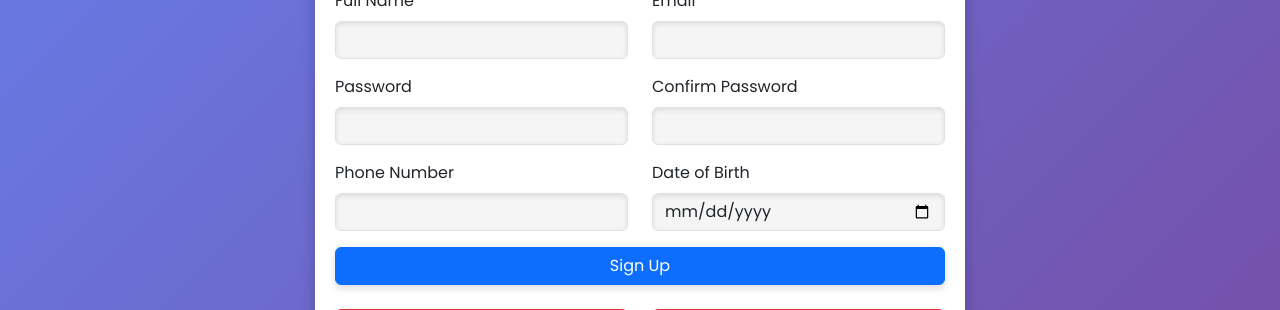
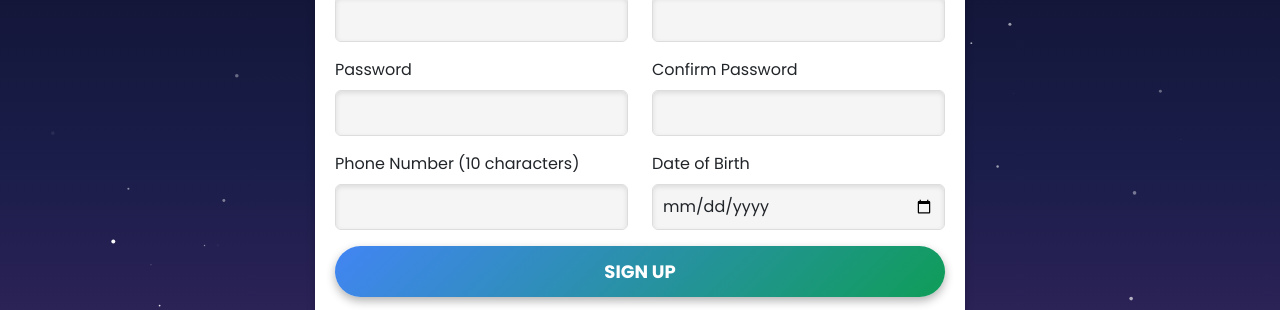
Before and after one commit to Alexandria4ever/hackathon-selection-website, a plain HTML site: page index.html in a window 1280 px wide. Shown: the part 235-545 px from the top of the page. Drawn offline with nearby package versions, Linux system fonts and the light colour scheme.

Commit message:
Add files via upload

```diff
--- a/dashboard_styles.css
+++ b/dashboard_styles.css
@@ -1,5 +1,7 @@
 body {
-    background: linear-gradient(135deg, #667eea, #764ba2);
+    /*background: linear-gradient(135deg, #667eea, #764ba2);*/
+    background: linear-gradient(to bottom, #0b0d21, #1a1d4a, #4a2b6c);
+    background-size: 100% 100%;
     font-family: 'Poppins', sans-serif;
     color: white;
     height: 100vh;
@@ -8,17 +10,29 @@ body {
     text-align: center;
 }
 
+canvas {
+    position: fixed;
+    top: 0;
+    left: 0;
+    width: 100%;
+    height: 100%;
+    z-index: -1;
+}
+
 .dashboard-container {
     flex-grow: 1;
     padding: 50px;
     margin-top: 50px;
+    flex: 1;
+    display: flex;
+    flex-direction: column;
 }
 
 .welcome-section, .about-section, .courses-section {
     margin-bottom: 40px;
 }
 
-.card {
+/* .card {
     background: rgba(255, 255, 255, 0.1);
     backdrop-filter: blur(10px);
     padding: 20px;
@@ -32,7 +46,7 @@ body {
 
 
 
-}
+} */
 
 #nav {
     font-size: 1.5rem;
@@ -55,7 +69,69 @@ body {
     z-index: 1000;
 }
 
-.card:hover {
+/* .card:hover {
     transform: scale(1.05);
     box-shadow: 4px 8px 20px rgba(0, 0, 0, 0.2);
+} */
+
+footer {
+    width: 100%;
+    padding: 20px 0;
+    text-align: center;
+    background: linear-gradient(135deg, #0E102A, #472A6A);
+    color: white;
+    font-size: 16px;
+    font-weight: bold;
+    box-shadow: 0px -4px 10px rgba(0, 0, 0, 0.5);
+    position: relative;
+    bottom: 0;
+    display: flex;
+    justify-content: center;
+    align-items: center;
+    transition: all 0.3s ease-in-out;
 }
+
+footer:hover {
+    box-shadow: 0px -4px 20px rgba(71, 42, 106, 0.8);
+    background: linear-gradient(135deg, #472A6A, #0E102A);
+}
+
+.card {
+    background: linear-gradient(135deg, #472A6A, #6A2A83);
+    color: white;
+    padding: 20px;
+    border-radius: 15px;
+    box-shadow: 0 4px 10px rgba(0, 0, 0, 0.3);
+    transition: transform 0.3s ease, box-shadow 0.3s ease;
+    text-align: center;
+    position: relative;
+    overflow: hidden;
+}
+
+.card::before {
+    content: "";
+    position: absolute;
+    top: -3px;
+    left: -3px;
+    right: -3px;
+    bottom: -3px;
+    border-radius: 18px;
+    background: linear-gradient(45deg, rgba(255, 255, 255, 0.2), transparent);
+    z-index: -1;
+}
+
+.card:hover {
+    transform: translateY(-5px) scale(1.02);
+    box-shadow: 0 8px 20px rgba(106, 42, 131, 0.5);
+}
+
+.card h3 {
+    font-size: 22px;
+    font-weight: bold;
+    margin-bottom: 10px;
+}
+
+.card p {
+    font-size: 14px;
+    opacity: 0.9;
+}
--- a/index.html
+++ b/index.html
@@ -17,9 +17,12 @@
     <!-- Google Font CDNs (Poppins) -->
     <link rel="preconnect" href="https://fonts.googleapis.com">
     <link rel="preconnect" href="https://fonts.gstatic.com" crossorigin>
-    <link href="https://fonts.googleapis.com/css2?family=Poppins:ital,wght@0,100;0,200;0,300;0,400;0,500;0,600;0,700;0,800;0,900;1,100;1,200;1,300;1,400;1,500;1,600;1,700;1,800;1,900&display=swap" rel="stylesheet">
+    <link href="https://fonts.googleapis.com/css2?family=Poppins:ital,wght@0,100;0,200;0,300;0,400;0,500;0,600;0,700;0,800&display=swap" rel="stylesheet">
 </head>
 <body>
+
+    <!-- Starry Background Canvas -->
+    <canvas id="starsCanvas"></canvas>
 
     <div class="container">
         <div id="customAlert" class="alert alert-warning alert-dismissible fade show position-fixed top-0 start-50 translate-middle-x mt-3 d-none" role="alert" style="z-index: 1050;">
@@ -35,8 +38,8 @@
             <!-- Row 1 (full name and email) -->
             <div class="row">
                 <div class="col-md-6 mb-3">
-                    <label class="form-label">Full Name</label>
-                    <input type="text" class="form-control" required>
+                    <label class="form-label">Your Real Name</label>
+                    <input type="text" class="form-control" pattern="[A-Za-z\s]+" required>
                 </div>
                 <div class="col-md-6 mb-3">
                     <label class="form-label">Email</label>
@@ -59,7 +62,7 @@
             <!-- Row 3 (phone number and DOB) -->
             <div class="row">
                 <div class="col-md-6 mb-3">
-                    <label class="form-label">Phone Number</label>
+                    <label class="form-label">Phone Number (10 characters)</label>
                     <input type="text" class="form-control" pattern="\d{10}" required id="phone">
                 </div>
                 <div class="col-md-6 mb-3">
@@ -69,18 +72,18 @@
             </div>
 
             <!-- Submit Button -->
-            <button type="submit" class="btn btn-primary w-100" id="subbtn">Sign Up</button>
+            <button type="submit" class="btn btn-dark w-100" id="subbtn">Sign Up</button>
 
             <!-- Row 4 (Google/Facebook log-in) -->
             <div class="row mt-4">
                 <div class="col-md-6 mb-2">
-                    <button onclick="window.location.href='dashboard.html';" type="button" class="btn btn-outline-danger w-100">
+                    <button onclick="window.location.href='dashboard.html';" type="button" class="btn btn-dark w-100">
                         <i class="bi bi-google me-2"></i> Sign up with Google
                     </button>
                 </div>
                 <div class="col-md-6 mb-2">
-                    <button onclick="window.location.href='dashboard.html';" type="button" class="btn btn-outline-danger w-100">
-                        <i class="bi bi-facebook me-2"></i> Sign up with Facebook
+                    <button onclick="window.location.href='dashboard.html';" type="button" class="btn btn-dark w-100">
+                        <i class="bi bi-facebook me-2"></i> Sign up with FB
                     </button>
                 </div>
             </div>
@@ -96,6 +99,8 @@
 
     <!-- Bootstrap JavaScript CDN -->
     <script src="https://cdn.jsdelivr.net/npm/bootstrap@5.3.3/dist/js/bootstrap.bundle.min.js" integrity="sha384-YvpcrYf0tY3lHB60NNkmXc5s9fDVZLESaAA55NDzOxhy9GkcIdslK1eN7N6jIeHz" crossorigin="anonymous"></script>
+
+    <!-- Personal JavScript File -->
     <script src="scripts.js"></script>
 </body>
 </html>
--- a/scripts.js
+++ b/scripts.js
@@ -6,26 +6,23 @@ document.addEventListener("DOMContentLoaded", function () {
             event.preventDefault();
 
             if (validateForm(form)) {
-                window.location.href = "dashboard.html";  // Redirect on success
+                window.location.href = "dashboard.html";
             } else {
-                form.classList.add("was-validated");  // Show validation feedback
+                form.classList.add("was-validated");
             }
         });
     }
 
-    // Function to show alert
     function showAlert(message) {
         let alertBox = document.getElementById("customAlert");
         alertBox.innerHTML = `<strong>Warning!</strong> ${message} <button type="button" class="btn-close" onclick="closeAlert()"></button>`;
-        alertBox.classList.remove("d-none");  // Show alert
+        alertBox.classList.remove("d-none");
     }
 
-    // Function to close the alert
     function closeAlert() {
-        document.getElementById("customAlert").classList.add("d-none");  // Hide alert
+        document.getElementById("customAlert").classList.add("d-none");
     }
 
-    // Validate the form and check password matching
     function validateForm(form) {
         let isValid = true;
         const inputs = form.querySelectorAll("input");
@@ -33,15 +30,14 @@ document.addEventListener("DOMContentLoaded", function () {
         inputs.forEach(input => {
             if (!input.checkValidity()) {
                 isValid = false;
-                input.classList.add("is-invalid");  // Add invalid class if invalid
-                input.classList.remove("is-valid");  // Remove valid class if invalid
+                input.classList.add("is-invalid");
+                input.classList.remove("is-valid");
             } else {
-                input.classList.add("is-valid");  // Add valid class if valid
-                input.classList.remove("is-invalid");  // Remove invalid class if valid
+                input.classList.add("is-valid");
+                input.classList.remove("is-invalid");
             }
         });
 
-        // Additional password matching validation
         const password = form.querySelector("#password");
         const confirmPassword = form.querySelector("#confirmPassword");
 
@@ -50,7 +46,7 @@ document.addEventListener("DOMContentLoaded", function () {
                 isValid = false;
                 confirmPassword.classList.add("is-invalid");
                 confirmPassword.classList.remove("is-valid");
-                showAlert("Password fields do not match!");  // Show alert if passwords do not match
+                showAlert("Password fields do not match!");
             } else {
                 confirmPassword.classList.add("is-valid");
                 confirmPassword.classList.remove("is-invalid");
@@ -60,7 +56,6 @@ document.addEventListener("DOMContentLoaded", function () {
         return isValid;
     }
 
-    // Real-time password validation (with immediate alert)
     const password = document.getElementById('password');
     const confirmPassword = document.getElementById('confirmPassword');
 
@@ -74,15 +69,16 @@ document.addEventListener("DOMContentLoaded", function () {
         if (password.value && confirmPassword.value && password.value === confirmPassword.value) {
             confirmPassword.classList.remove("is-invalid");
             confirmPassword.classList.add("is-valid");
-            closeAlert(); // Close the alert immediately when passwords match
+            closeAlert(); // alert close
         } else {
             confirmPassword.classList.remove("is-valid");
             confirmPassword.classList.add("is-invalid");
-            showAlert("Password fields do not match!"); // Show alert if passwords don't match
+            showAlert("Password fields do not match!"); // alert
         }
     }
 
-    // Automatically validate each input as the user types
+
+  // auto validation stuff
     const allInputs = document.querySelectorAll("input");
     allInputs.forEach(input => {
         input.addEventListener("input", function () {
@@ -96,3 +92,48 @@ document.addEventListener("DOMContentLoaded", function () {
         });
     });
 });
+
+
+// starry sky stuff
+const canvas = document.getElementById("starsCanvas");
+        const ctx = canvas.getContext("2d");
+
+        let stars = [];
+
+        function resizeCanvas() {
+            canvas.width = window.innerWidth;
+            canvas.height = window.innerHeight;
+            createStars(100);
+        }
+
+        function createStars(count) {
+            stars = [];
+            for (let i = 0; i < count; i++) {
+                stars.push({
+                    x: Math.random() * canvas.width,
+                    y: Math.random() * canvas.height,
+                    radius: Math.random() * 2,
+                    brightness: Math.random(),
+                    speed: Math.random() * 0.02 + 0.005
+                });
+            }
+        }
+
+        function drawStars() {
+            ctx.clearRect(0, 0, canvas.width, canvas.height);
+            for (let star of stars) {
+                star.brightness += star.speed;
+                if (star.brightness > 1 || star.brightness < 0.2) {
+                    star.speed *= -1;
+                }
+                ctx.beginPath();
+                ctx.arc(star.x, star.y, star.radius, 0, Math.PI * 2);
+                ctx.fillStyle = `rgba(255, 255, 255, ${star.brightness})`;
+                ctx.fill();
+            }
+            requestAnimationFrame(drawStars);
+        }
+
+        resizeCanvas();
+        drawStars();
+        window.addEventListener("resize", resizeCanvas);
--- a/styles.css
+++ b/styles.css
@@ -1,38 +1,109 @@
 body {
-    background: linear-gradient(135deg, #667eea, #764ba2);
+    background: linear-gradient(to bottom, #0b0d21, #1a1d4a, #4a2b6c);
     display: flex;
     justify-content: center;
     align-items: center;
     height: 100vh;
     font-family: 'Poppins', sans-serif;
+    margin: 0;
+    overflow: hidden;
+}
+
+.form-container {
+    background: #ffffff;
+    padding: 20px;
+    border-radius: 12px;
+    box-shadow: 0px 4px 10px rgba(0, 0, 0, 0.2);
+    width: 650px;
+    margin: auto;
+}
+
+/* Input Fields */
+.form-control {
+    background-color: #f5f5f5;
+    border: 1px solid #ddd;
+    border-radius: 6px;
+    padding: 10px;
+    box-shadow: inset 0 2px 5px rgba(0, 0, 0, 0.1);
+    transition: all 0.3s ease-in-out;
+}
+
+.link-danger {
+    color: #462A69 !important;
+    text-decoration: none;
+    font-weight: bold;
+    transition: color 0.3s ease-in-out, text-decoration-color 0.3s ease-in-out;
 }
 
 
-.form-container {
-    background: white;
-    padding: 20px;
-    border-radius: 10px;
-    box-shadow: 0px 4px 10px rgba(0, 0, 0, 0.2);
-    width: 650px;
-    margin: auto;
-
-}
-
-.form-control {
-    background-color: whitesmoke;
-}
-
-.form-container {
-    box-shadow: 0 5px 15px rgba(0, 0, 0, 0.2);
+canvas {
+    position: fixed;
+    top: 0;
+    left: 0;
+    width: 100%;
+    height: 100%;
+    z-index: -1;
 }
 
 .btn {
-    box-shadow: 0 3px 8px rgba(0, 0, 0, 0.15);
-}
-.btn:hover {
-    box-shadow: 0 5px 12px rgba(0, 0, 0, 0.2);
+    font-size: 18px;
+    font-weight: bold;
+    padding: 12px 20px;
+    border: none;
+    border-radius: 50px;
+    transition: all 0.3s ease-in-out;
+    text-transform: uppercase;
 }
 
-.form-control {
-    box-shadow: inset 0 2px 5px rgba(0, 0, 0, 0.1);
+.btn-dark {
+    color: white;
+    background: linear-gradient(135deg, #0E102A, #472A6A);
+    border-radius: 50px;
+    box-shadow: 0px 4px 10px rgba(71, 42, 106, 0.6);
+    transition: all 0.3s ease-in-out;
 }
+
+.btn-dark:hover {
+    transform: scale(1.05);
+    background: linear-gradient(135deg, #472A6A, #0E102A);
+    box-shadow: 0px 6px 14px rgba(71, 42, 106, 0.8);
+}
+
+.btn-dark:active {
+    transform: scale(0.95);
+    box-shadow: 0px 2px 6px rgba(71, 42, 106, 0.4);
+}
+
+#subbtn {
+    background: linear-gradient(135deg, #4285F4, #0F9D58);
+    color: white;
+    box-shadow: 0px 4px 10px rgba(0, 0, 0, 0.3);
+}
+
+#subbtn:hover {
+    transform: scale(1.05);
+    background: linear-gradient(135deg, #3b5998, #192f6a);
+    box-shadow: 0px 6px 14px rgba(0, 0, 0, 0.4);
+}
+
+#subbtn:active {
+    transform: scale(0.95);
+    box-shadow: 0px 2px 6px rgba(0, 0, 0, 0.2);
+}
+
+/* Pulsing Animation */
+@keyframes pulse {
+    0% {
+        box-shadow: 0px 4px 10px rgba(0, 0, 0, 0.3);
+    }
+    50% {
+        box-shadow: 0px 6px 20px rgba(0, 0, 0, 0.4);
+    }
+    100% {
+        box-shadow: 0px 4px 10px rgba(0, 0, 0, 0.3);
+    }
+}
+
+#subbtn:hover {
+    animation: pulse 1.5s infinite;
+}
```
Also changed, not shown: dashboard.html (+53 -1 lines), sign_in.html (+6 -6 lines).
